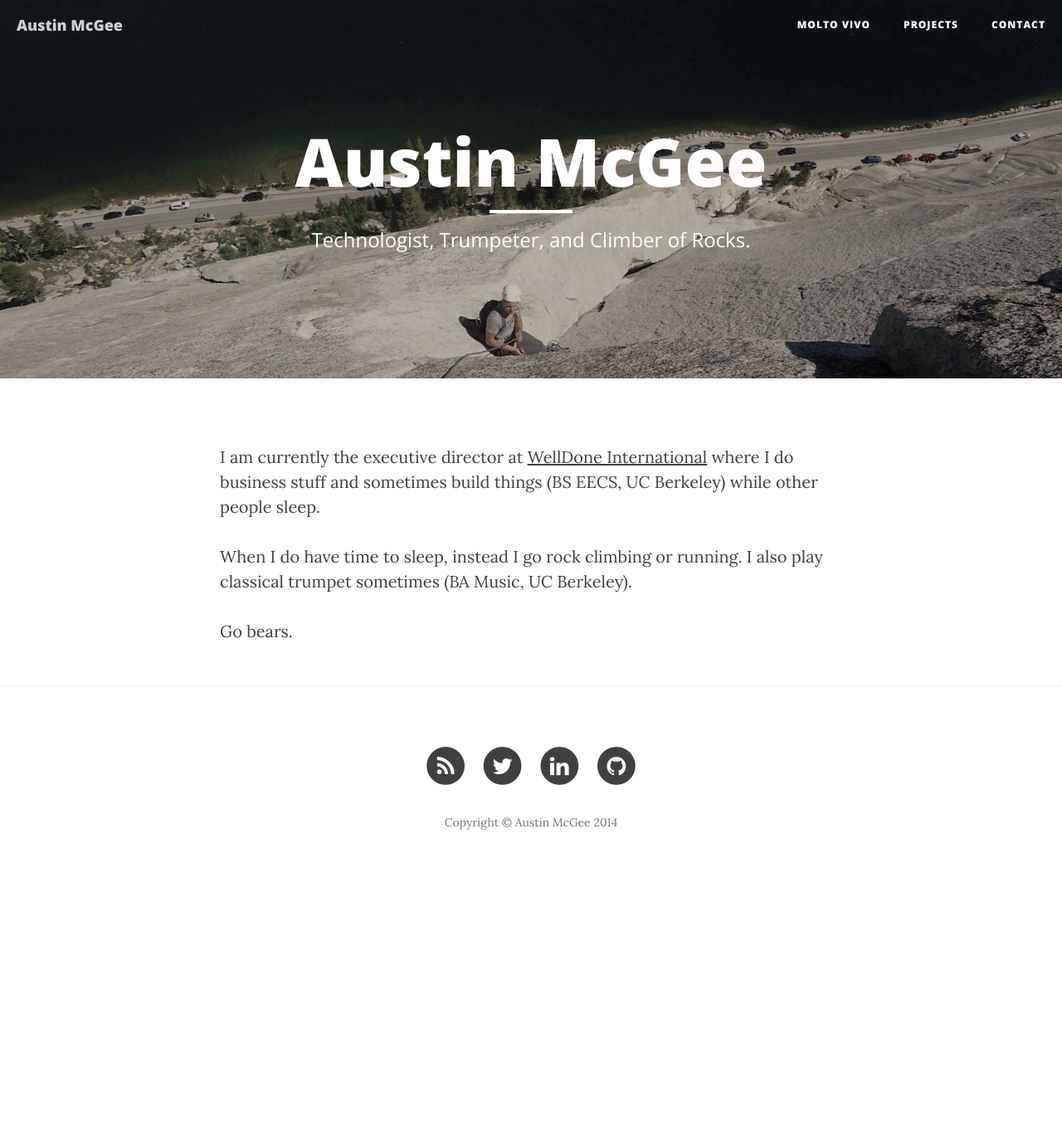
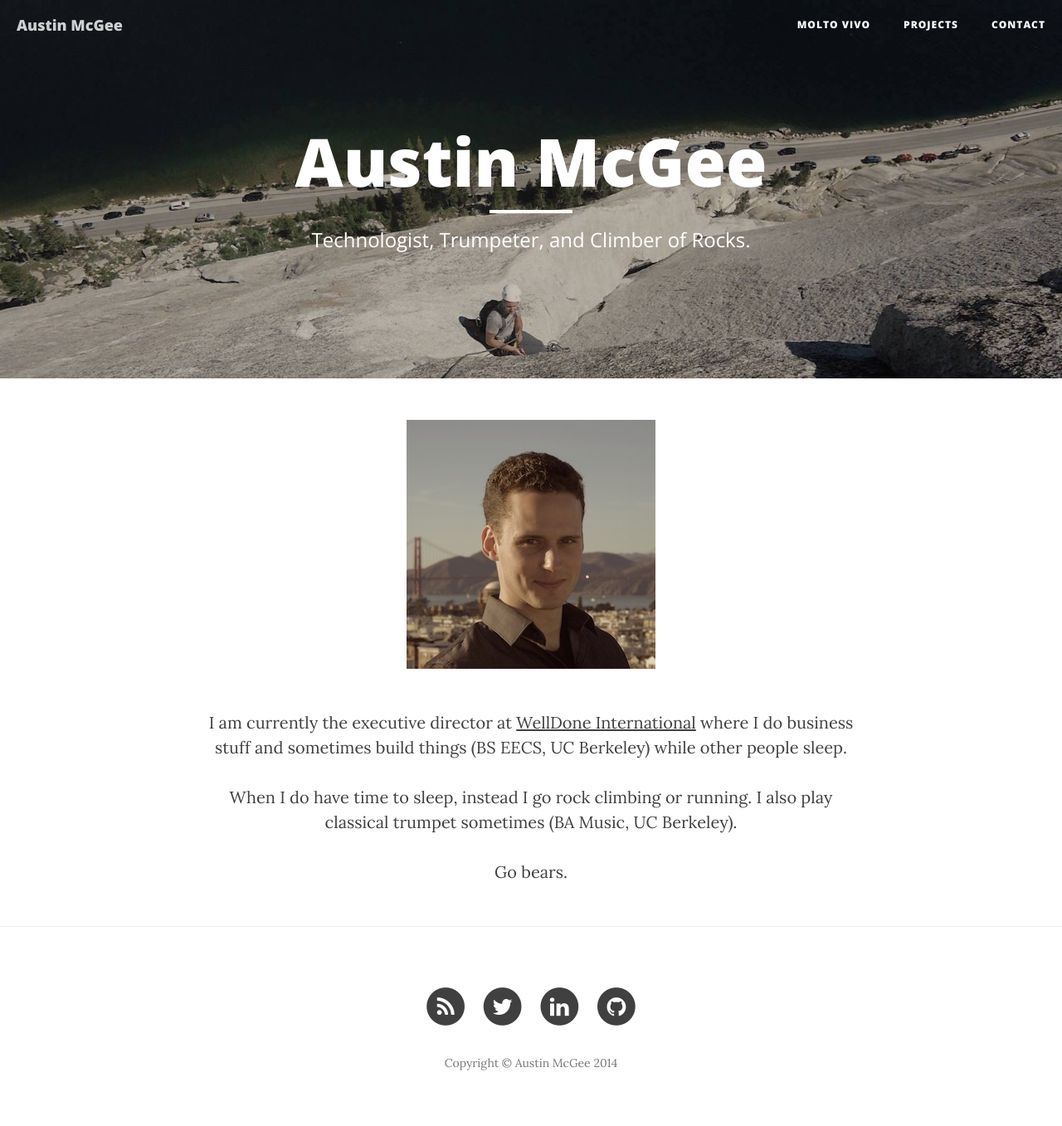
Before and after one commit to amcgee/amcgee.github.io, a Jekyll site: the page built from about.html, in a window 1280 px wide. Shown: the whole page at 83% size. Built offline with Jekyll 4.4.1, drawn with Linux system fonts in a browser that asks for light colours; nearby versions of some CDN libraries; before the commit the page ends 1067 px from its top, so only the background shows below that.

Commit message:
Add a profile picture on the about page.

```diff
--- a/about.html
+++ b/about.html
@@ -5,8 +5,19 @@ description: "Technologist, Trumpeter, and Climber of Rocks."
 header-img: "img/about-bg.jpg"
 ---
 
-<p>I am currently the executive director at <a href="http://www.welldone.org">WellDone International</a> where I do business stuff and sometimes build things (BS EECS, UC Berkeley) while other people sleep.</p>
+<div class="content" style="text-align:center">
+	<div class="row">
+		<div>
+			<img style="max-width:300px;margin:auto;margin-bottom: 20px;" class="img-responsive" src="/img/me.jpg" />
+		</div>
+	</div>
+	<div class="row">
+		<div>
+			<p>I am currently the executive director at <a href="http://www.welldone.org">WellDone International</a> where I do business stuff and sometimes build things (BS EECS, UC Berkeley) while other people sleep.</p>
 
-<p>When I do have time to sleep, instead I go rock climbing or running.  I also play classical trumpet sometimes (BA Music, UC Berkeley).</p>
+			<p>When I do have time to sleep, instead I go rock climbing or running.  I also play classical trumpet sometimes (BA Music, UC Berkeley).</p>
 
-<p>Go bears.</p>
+			<p>Go bears.</p>
+		</div>
+	</div>
+</div>
```
Also changed, not shown: img/me.jpg (added).
